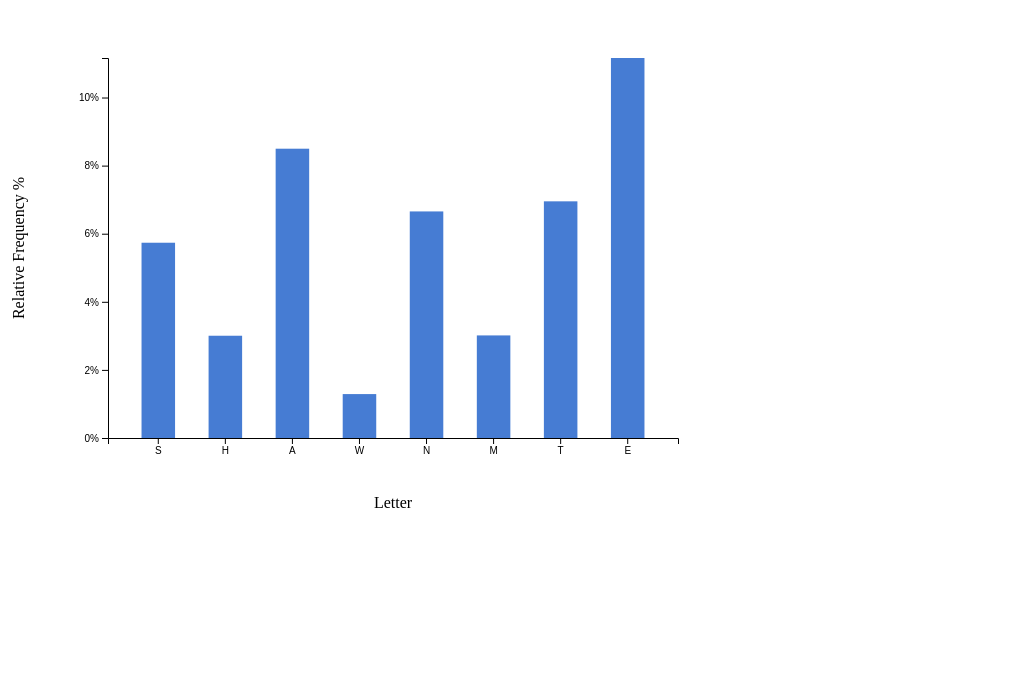
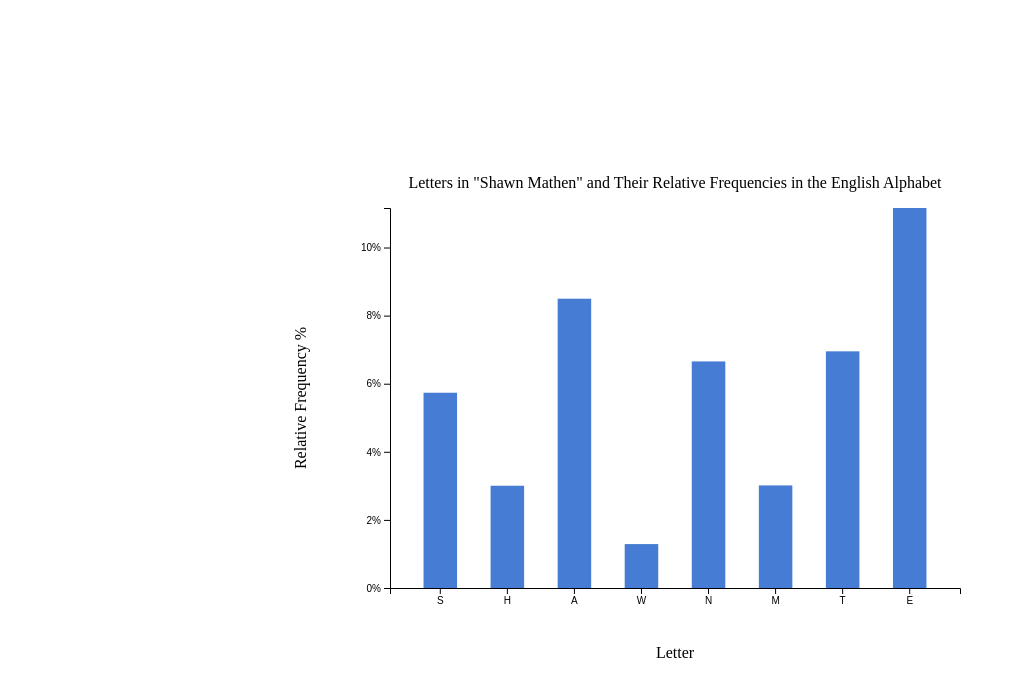
Before and after one commit to smmathen/CSCE447Assignment3, a website: page index.html in a window 1280 px wide. Shown: the whole page, without its empty margins (0-1012 px from the left). Drawn offline with nearby package versions, Linux system fonts and the light colour scheme.

Commit message:
Finalizing title and spatial location

```diff
--- a/index.html
+++ b/index.html
@@ -11,7 +11,9 @@
 </head>
 
 <body>
-    <svg width="700" height="500"></svg>
+    <div style="display: flex; justify-content: center; align-items: center; height: 100vh;">
+        <svg width="700" height="500"></svg>
+    </div>
     <script>
         var letters = ["S", "H", "A", "W", "N", "M", "T", "E"]
         var frequencies = [5.7351, 3.0034, 8.4966, 1.2899, 6.6544, 3.0129, 6.9509, 11.1607]
@@ -21,13 +23,13 @@
             width = svg.attr("width") - margin.left - margin.right,
             height = svg.attr("height") - margin.top - margin.bottom
 
+        svg.attr("viewBox", `0 0 ${width + margin.left + margin.right} ${height + margin.top + margin.bottom}`);
 
         var xScale = d3.scaleBand().range([0, width]).padding(0.5),
             yScale = d3.scaleLinear().range([height, 0]);
 
         var g = svg.append("g")
             .attr("transform", "translate(" + margin.left + "," + margin.top + ")");
-
 
         xScale.domain(letters);
         yScale.domain([0, d3.max(frequencies)]);
@@ -44,7 +46,6 @@
                 return d + "%";
             }).ticks(4));
 
-
         g.selectAll(".bar")
             .data(frequencies)
             .enter().append("rect")
@@ -54,13 +55,11 @@
             .attr("width", xScale.bandwidth())
             .attr("height", function (d) { return height - yScale(d); });
 
-        // X Axis Label
         g.append("text")
             .attr("transform", "translate(" + (width / 2) + " ," + (height + margin.top + 20) + ")")
             .style("text-anchor", "middle")
             .text("Letter");
 
-        // Y Axis Label
         g.append("text")
             .attr("transform", "rotate(-90)")
             .attr("y", 0 - margin.left)
@@ -69,6 +68,13 @@
             .style("text-anchor", "middle")
             .text("Relative Frequency %");
 
+        svg.append("text")
+            .attr("x", (width / 2) + margin.left)
+            .attr("y", 30)
+            .attr("text-anchor", "middle")
+            .style("font-size", "16px")
+            .text('Letters in "Shawn Mathen" and Their Relative Frequencies in the English Alphabet');
+
     </script>
 </body>
 
```
Also changed, not shown: Screenshot 2023-09-18 at 1.57.45 PM.png (added).
